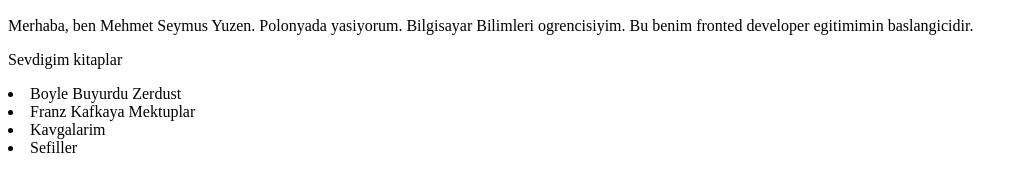
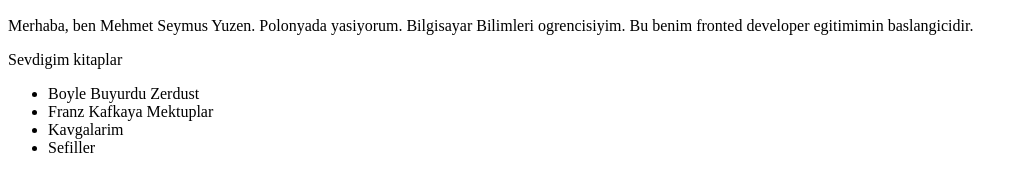
Before and after one commit to mehmetseymusyuzen/frontend, a plain HTML site: page html/homeWork/index.html in a window 1280 px wide. Shown: the part 110-302 px from the top of the page, without its empty margins (0-1023 px from the left). Drawn offline with Linux system fonts and the light colour scheme.

Commit message:
Update index.html

```diff
--- a/html/homeWork/index.html
+++ b/html/homeWork/index.html
@@ -15,12 +15,12 @@
         developer egitimimin baslangicidir.
     </p>
     <p>Sevdigim kitaplar</p>
-<al>
+<ul>
     <li>Boyle Buyurdu Zerdust</li>
     <li>Franz Kafkaya Mektuplar</li>
     <li>Kavgalarim</li>
     <li>Sefiller</li>
-</al>
+</ul>
 
 
 </body>
```
